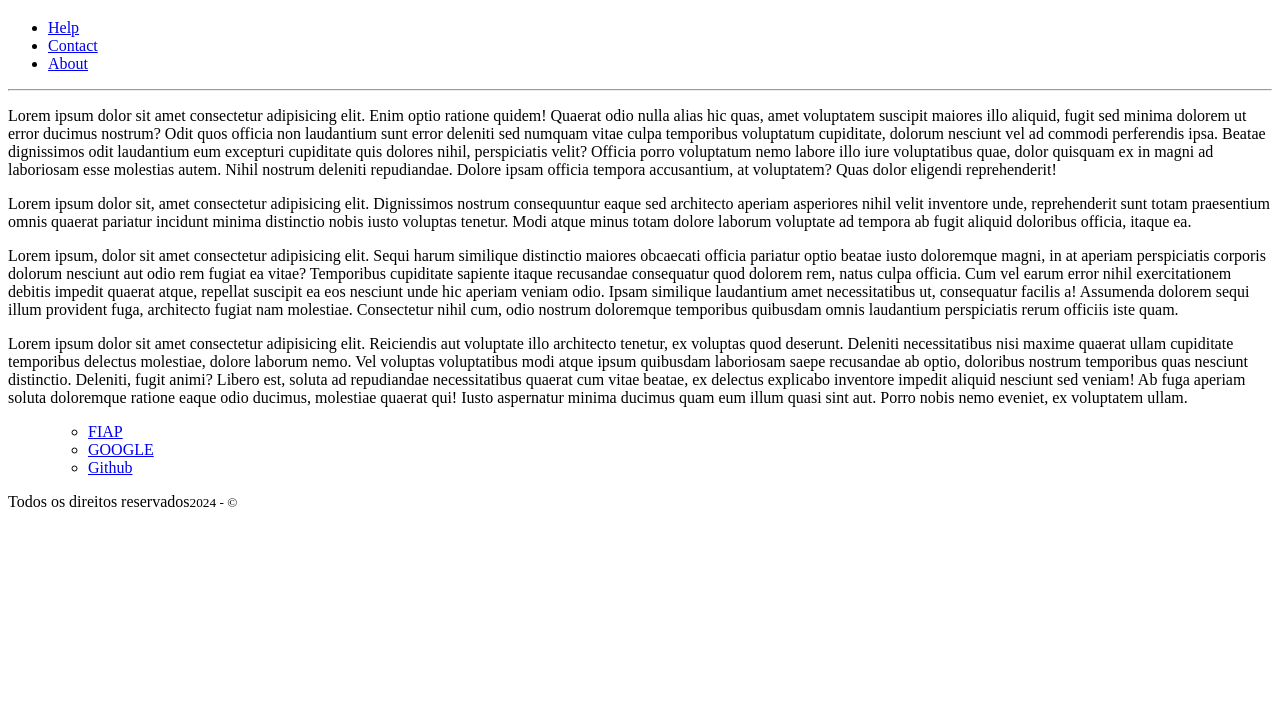
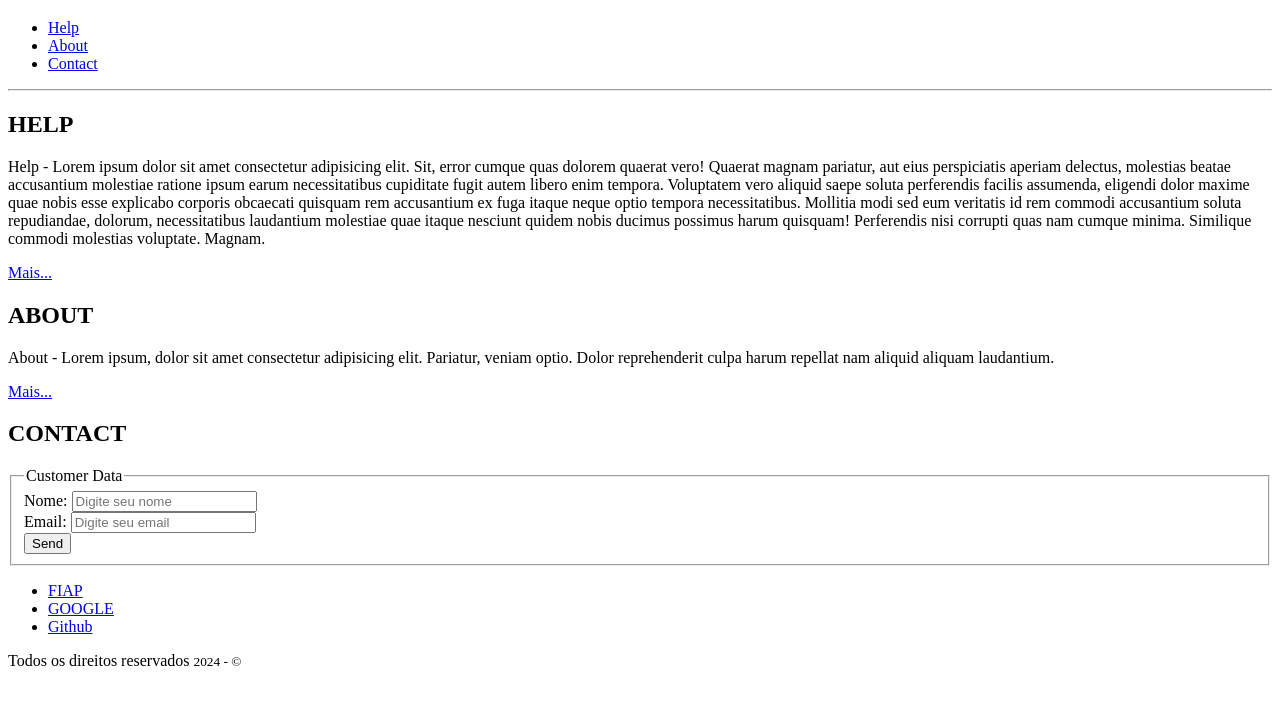
Before and after one commit to tcguus/projeto-inicial, a plain HTML site: page index.html in a window 1280 px wide. Shown: the part 61-766 px from the top of the page. Drawn offline with Linux system fonts and the light colour scheme.

Commit message:
Refatorando a área de conteudo.

```diff
--- a/index.html
+++ b/index.html
@@ -1,96 +1,112 @@
 <!DOCTYPE html>
-<!-- Isso é um comentario-->
+<!-- Isso é um DTD de HTML5 -->
+<!--
+Isso é um comentário
+A <!DOCTYPE html> document type definition, declaração define que este documento é um documento HTML5.
+-->
+
+<!-- O HTML é a tag raiz da estrutura html, todo o conteúdo deve ser criado dentro dele.
+-->
 <html>
-  <!--The <head> element contains meta information about the HTML page
+  <!--
+		<head> Elemento contém meta informações sobre a página HTML
 	-->
   <head>
     <meta charset="UTF-8" />
     <meta name="viewport" content="width=device-width, initial-scale=1.0" />
     <title>EXEMPLO</title>
   </head>
-
   <body>
     <div class="container">
-      <header>
+      <header class="cabecalho">
         <h1>Minha Página</h1>
-        <nav>
+        <nav class="menu">
           <!-- ul = unordered list e dentro dela somente podemos adicionar elementos li = list item.-->
           <ul>
             <li><a href="./paginas/help.html">Help</a></li>
+            <li><a href="./paginas/about.html">About</a></li>
             <li><a href="./paginas/contact.html">Contact</a></li>
-            <li><a href="./paginas/about.html">About</a></li>
           </ul>
         </nav>
       </header>
 
       <hr />
 
-      <section>
+      <section class="conteudo">
+        <div>
+          <h2>HELP</h2>
           <p>
-          Lorem ipsum dolor sit amet consectetur adipisicing elit. Enim optio
-          ratione quidem! Quaerat odio nulla alias hic quas, amet voluptatem
-          suscipit maiores illo aliquid, fugit sed minima dolorem ut error
-          ducimus nostrum? Odit quos officia non laudantium sunt error deleniti
-          sed numquam vitae culpa temporibus voluptatum cupiditate, dolorum
-          nesciunt vel ad commodi perferendis ipsa. Beatae dignissimos odit
-          laudantium eum excepturi cupiditate quis dolores nihil, perspiciatis
-          velit? Officia porro voluptatum nemo labore illo iure voluptatibus
-          quae, dolor quisquam ex in magni ad laboriosam esse molestias autem.
-          Nihil nostrum deleniti repudiandae. Dolore ipsam officia tempora
-          accusantium, at voluptatem? Quas dolor eligendi reprehenderit!
+            Help - Lorem ipsum dolor sit amet consectetur adipisicing elit. Sit,
+            error cumque quas dolorem quaerat vero! Quaerat magnam pariatur, aut
+            eius perspiciatis aperiam delectus, molestias beatae accusantium
+            molestiae ratione ipsum earum necessitatibus cupiditate fugit autem
+            libero enim tempora. Voluptatem vero aliquid saepe soluta
+            perferendis facilis assumenda, eligendi dolor maxime quae nobis esse
+            explicabo corporis obcaecati quisquam rem accusantium ex fuga itaque
+            neque optio tempora necessitatibus. Mollitia modi sed eum veritatis
+            id rem commodi accusantium soluta repudiandae, dolorum,
+            necessitatibus laudantium molestiae quae itaque nesciunt quidem
+            nobis ducimus possimus harum quisquam! Perferendis nisi corrupti
+            quas nam cumque minima. Similique commodi molestias voluptate.
+            Magnam.
           </p>
+          <a href="./paginas/help.html">Mais...</a>
+        </div>
+
+        <div>
+          <h2>ABOUT</h2>
           <p>
-          Lorem ipsum dolor sit, amet consectetur adipisicing elit. Dignissimos
-          nostrum consequuntur eaque sed architecto aperiam asperiores nihil
-          velit inventore unde, reprehenderit sunt totam praesentium omnis
-          quaerat pariatur incidunt minima distinctio nobis iusto voluptas
-          tenetur. Modi atque minus totam dolore laborum voluptate ad tempora ab
-          fugit aliquid doloribus officia, itaque ea.
+            About - Lorem ipsum, dolor sit amet consectetur adipisicing elit.
+            Pariatur, veniam optio. Dolor reprehenderit culpa harum repellat nam
+            aliquid aliquam laudantium.
           </p>
-        <p>
-          Lorem ipsum, dolor sit amet consectetur adipisicing elit. Sequi harum
-          similique distinctio maiores obcaecati officia pariatur optio beatae
-          iusto doloremque magni, in at aperiam perspiciatis corporis dolorum
-          nesciunt aut odio rem fugiat ea vitae? Temporibus cupiditate sapiente
-          itaque recusandae consequatur quod dolorem rem, natus culpa officia.
-          Cum vel earum error nihil exercitationem debitis impedit quaerat
-          atque, repellat suscipit ea eos nesciunt unde hic aperiam veniam odio.
-          Ipsam similique laudantium amet necessitatibus ut, consequatur facilis
-          a! Assumenda dolorem sequi illum provident fuga, architecto fugiat nam
-          molestiae. Consectetur nihil cum, odio nostrum doloremque temporibus
-          quibusdam omnis laudantium perspiciatis rerum officiis iste quam.
-        </p>
-        <p>
-          Lorem ipsum dolor sit amet consectetur adipisicing elit. Reiciendis
-          aut voluptate illo architecto tenetur, ex voluptas quod deserunt.
-          Deleniti necessitatibus nisi maxime quaerat ullam cupiditate
-          temporibus delectus molestiae, dolore laborum nemo. Vel voluptas
-          voluptatibus modi atque ipsum quibusdam laboriosam saepe recusandae ab
-          optio, doloribus nostrum temporibus quas nesciunt distinctio.
-          Deleniti, fugit animi? Libero est, soluta ad repudiandae
-          necessitatibus quaerat cum vitae beatae, ex delectus explicabo
-          inventore impedit aliquid nesciunt sed veniam! Ab fuga aperiam soluta
-          doloremque ratione eaque odio ducimus, molestiae quaerat qui! Iusto
-          aspernatur minima ducimus quam eum illum quasi sint aut. Porro nobis
-          nemo eveniet, ex voluptatem ullam.
-        </p>
+          <a href="./paginas/about.html">Mais...</a>
+        </div>
+
+        <div id="contact">
+          <h2>CONTACT</h2>
+          <form>
+            <fieldset>
+              <legend>Customer Data</legend>
+              <div>
+                <label for="idNm">Nome:</label>
+                <input
+                  type="text"
+                  name="txtNm"
+                  id="idNm"
+                  placeholder="Digite seu nome"
+                />
+              </div>
+              <div>
+                <label for="idEmail">Email:</label>
+                <input
+                  type="email"
+                  name="txtEmail"
+                  id="idEmail"
+                  placeholder="Digite seu email"
+                />
+              </div>
+              <div>
+                <button type="button">Send</button>
+              </div>
+            </fieldset>
+          </form>
+        </div>
       </section>
 
       <footer class="rodape">
         <nav>
           <ul>
-            <ul>
             <li>
-                <a href="https://www2.fiap.com.br/" target="_blank">FIAP</a>
+              <a href="https://www2.fiap.com.br/" target="_blank"> FIAP </a>
             </li>
             <li>
               <a href="https://www.google.com.br/" target="_blank">GOOGLE</a>
             </li>
             <li><a href="https://github.com/" target="_blank">Github</a></li>
           </ul>
-          </ul>
         </nav>
-        <p>Todos os direitos reservados<small>2024 - &copy;</small></p>
+        <p>Todos os direitos reservados <small>2024 - &copy;</small></p>
       </footer>
     </div>
   </body>
```
Also changed, not shown: paginas/contact.html (deleted, +0 -25 lines). Lines whose indentation alone changed are shown as unchanged.
